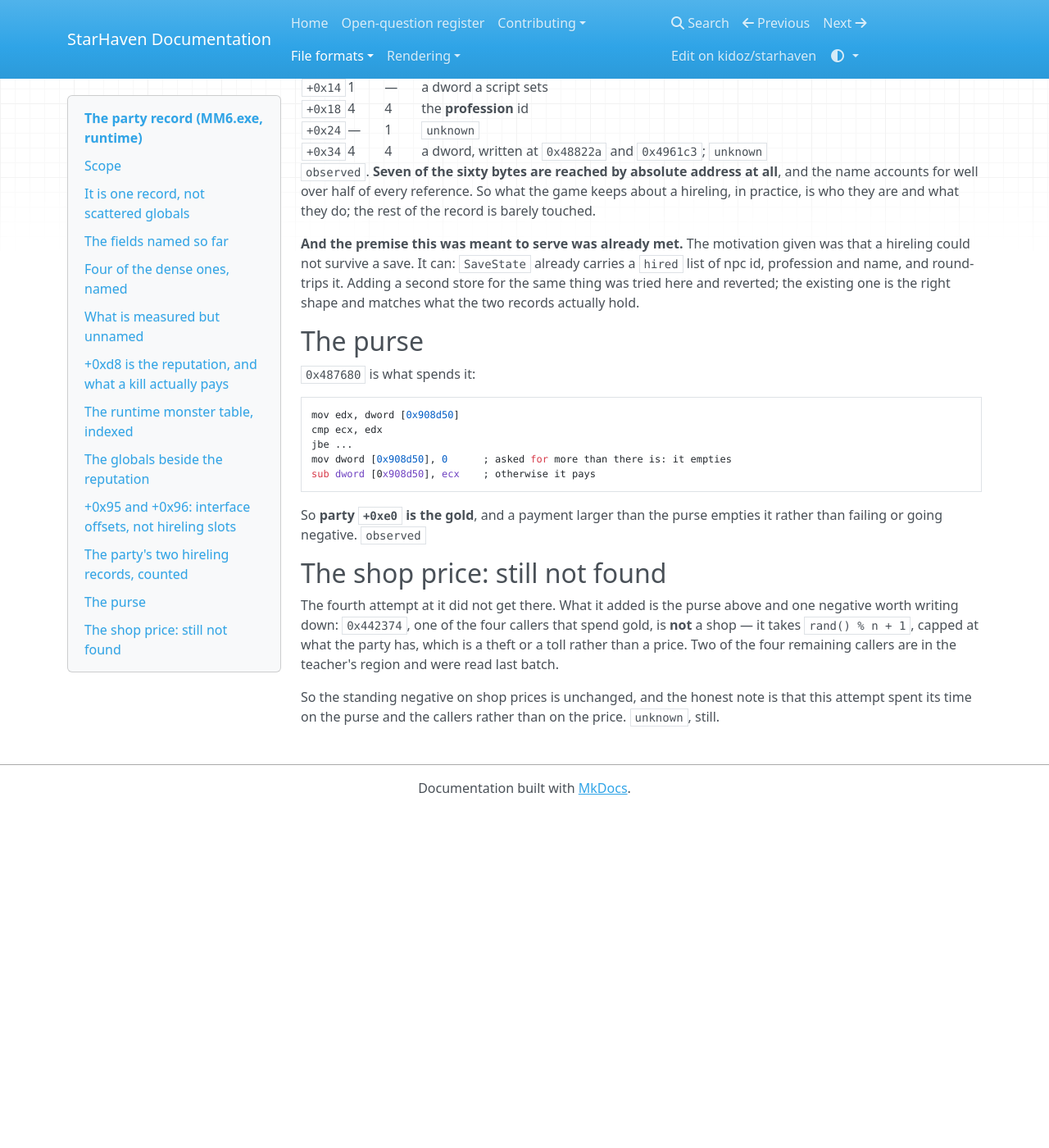
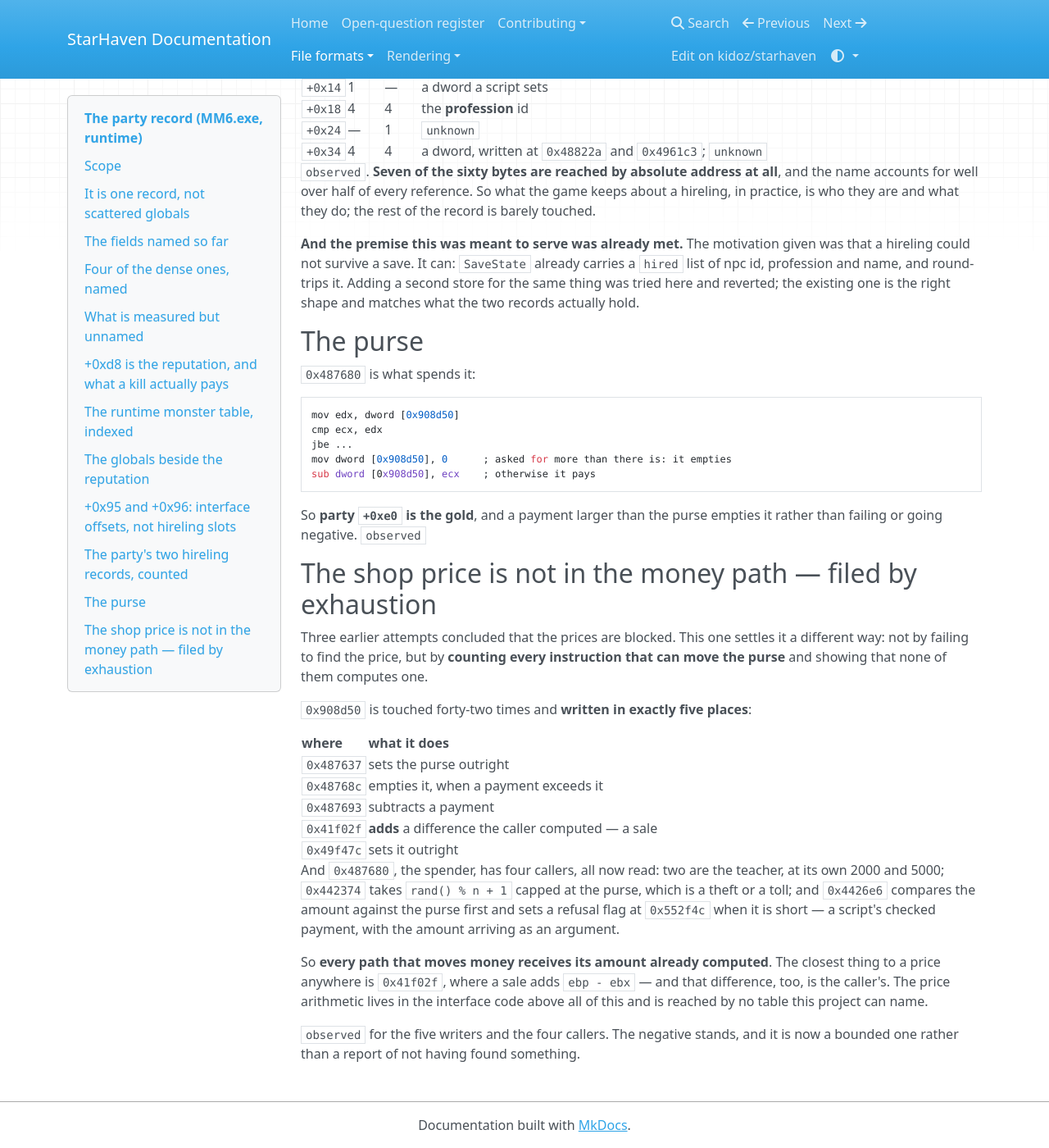
Before and after one commit to kidoz/starhaven, an MkDocs documentation site: the page built from docs/formats/party-record.md, in a window 1280 px wide and 1400 px high, scrolled down 3814 px. Shown: the whole window at 82% size. Built offline with MkDocs 1.6.1, drawn with Linux system fonts in a browser that asks for light colours; nearby versions of some CDN libraries; before the commit the page ends 4803 px from its top, so only the background shows below that.

Commit message:
Close the shop-price question by counting every writer of the purse

```diff
--- a/docs/formats/party-record.md
+++ b/docs/formats/party-record.md
@@ -252,14 +252,34 @@ sub dword [0x908d50], ecx    ; otherwise it pays
 So **party `+0xe0` is the gold**, and a payment larger than the purse empties
 it rather than failing or going negative. `observed`
 
-## The shop price: still not found
+## The shop price is not in the money path — filed by exhaustion
 
-The fourth attempt at it did not get there. What it added is the purse above
-and one negative worth writing down: `0x442374`, one of the four callers that
-spend gold, is **not** a shop — it takes `rand() % n + 1`, capped at what the
-party has, which is a theft or a toll rather than a price. Two of the four
-remaining callers are in the teacher's region and were read last batch.
+Three earlier attempts concluded that the prices are blocked. This one settles
+it a different way: not by failing to find the price, but by **counting every
+instruction that can move the purse** and showing that none of them computes
+one.
 
-So the standing negative on shop prices is unchanged, and the honest note is
-that this attempt spent its time on the purse and the callers rather than on
-the price. `unknown`, still.
+`0x908d50` is touched forty-two times and **written in exactly five places**:
+
+| where | what it does |
+| --- | --- |
+| `0x487637` | sets the purse outright |
+| `0x48768c` | empties it, when a payment exceeds it |
+| `0x487693` | subtracts a payment |
+| `0x41f02f` | **adds** a difference the caller computed — a sale |
+| `0x49f47c` | sets it outright |
+
+And `0x487680`, the spender, has four callers, all now read: two are the
+teacher, at its own 2000 and 5000; `0x442374` takes `rand() % n + 1` capped at
+the purse, which is a theft or a toll; and `0x4426e6` compares the amount
+against the purse first and sets a refusal flag at `0x552f4c` when it is
+short — a script's checked payment, with the amount arriving as an argument.
+
+So **every path that moves money receives its amount already computed**. The
+closest thing to a price anywhere is `0x41f02f`, where a sale adds
+`ebp - ebx` — and that difference, too, is the caller's. The price arithmetic
+lives in the interface code above all of this and is reached by no table this
+project can name.
+
+`observed` for the five writers and the four callers. The negative stands, and
+it is now a bounded one rather than a report of not having found something.
```
Also changed, not shown: README.md (+13 -1 lines).
